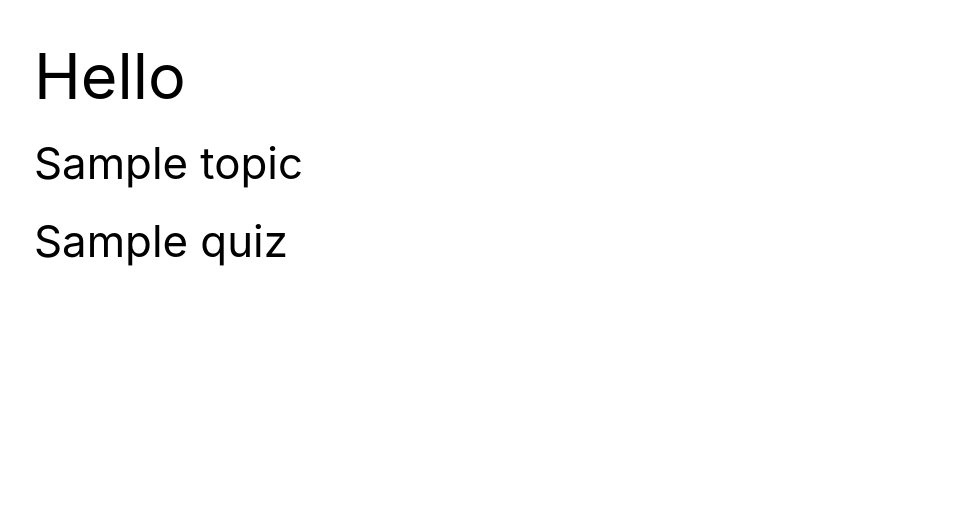
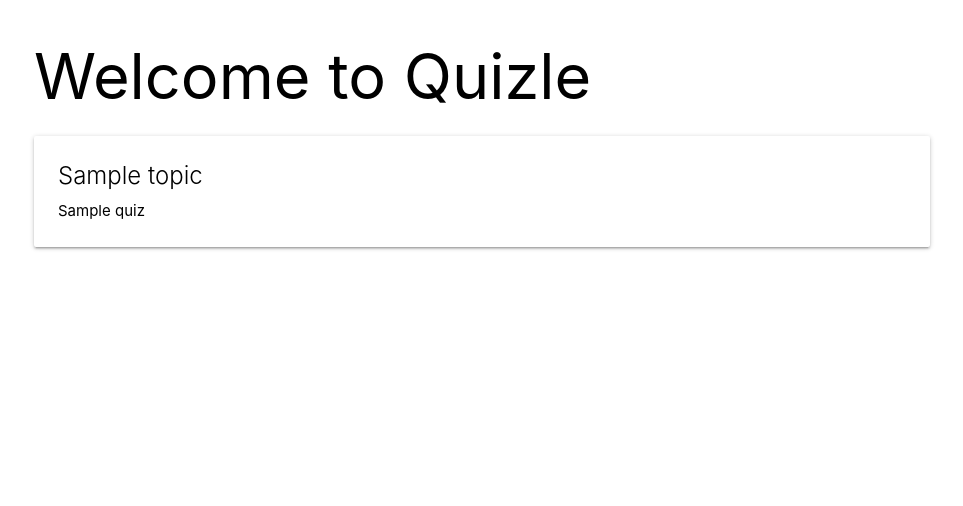
Before and after one commit to BrandonSamaroo/Quizle, a Django app: page / in a window 1280 px wide. Shown: the part 128-634 px from the top of the page, without its empty margins (158-1121 px from the left). Run offline with Django 4.2, Linux system fonts and the light colour scheme; a user stored in the database is signed in; tables that the repository leaves empty hold one stand-in row (values such as "Sample post"); grey boxes marked "Sample" are stand-in pictures.

Commit message:
displaying topic info in card

```diff
--- a/quizle/main_app/templates/landingpages/home.html
+++ b/quizle/main_app/templates/landingpages/home.html
@@ -3,14 +3,16 @@
 {% block content %}
 
 
-<h1>Hello</h1>
+<h1>Welcome to Quizle</h1>
 {% for topic in my_following %}
-    <h3>{{ topic.name }}</h3>
-    {% for quiz in quiz %}
-        <h3>{{ quiz.name }}</h3>
-    {% endfor %}
+<div class='card'>
+    <div class="card-content">
+        <span class="card-title">{{topic.name}}</span>
+        {% for quiz in quiz %}
+        <p>{{ quiz.name }}</p>
+        {% endfor %}
+    </div>
+</div>
 {% endfor %}
 
-<!-- <script> console.log(my_following) </script> -->
-
 {% endblock %}
--- a/quizle/main_app/templates/main_app/topic_list.html
+++ b/quizle/main_app/templates/main_app/topic_list.html
@@ -8,7 +8,10 @@
 {% for topic in topic_list %}
     <h3>{{topic.name}}</h3>
 {% endfor %}
-
+<form action="" method="POST">
+    {% csrf_token %}
+    <button type="submit" value="Follow" class="btn">Follow Topic</button>
+</form>
 
 
  {% endblock %}
```
